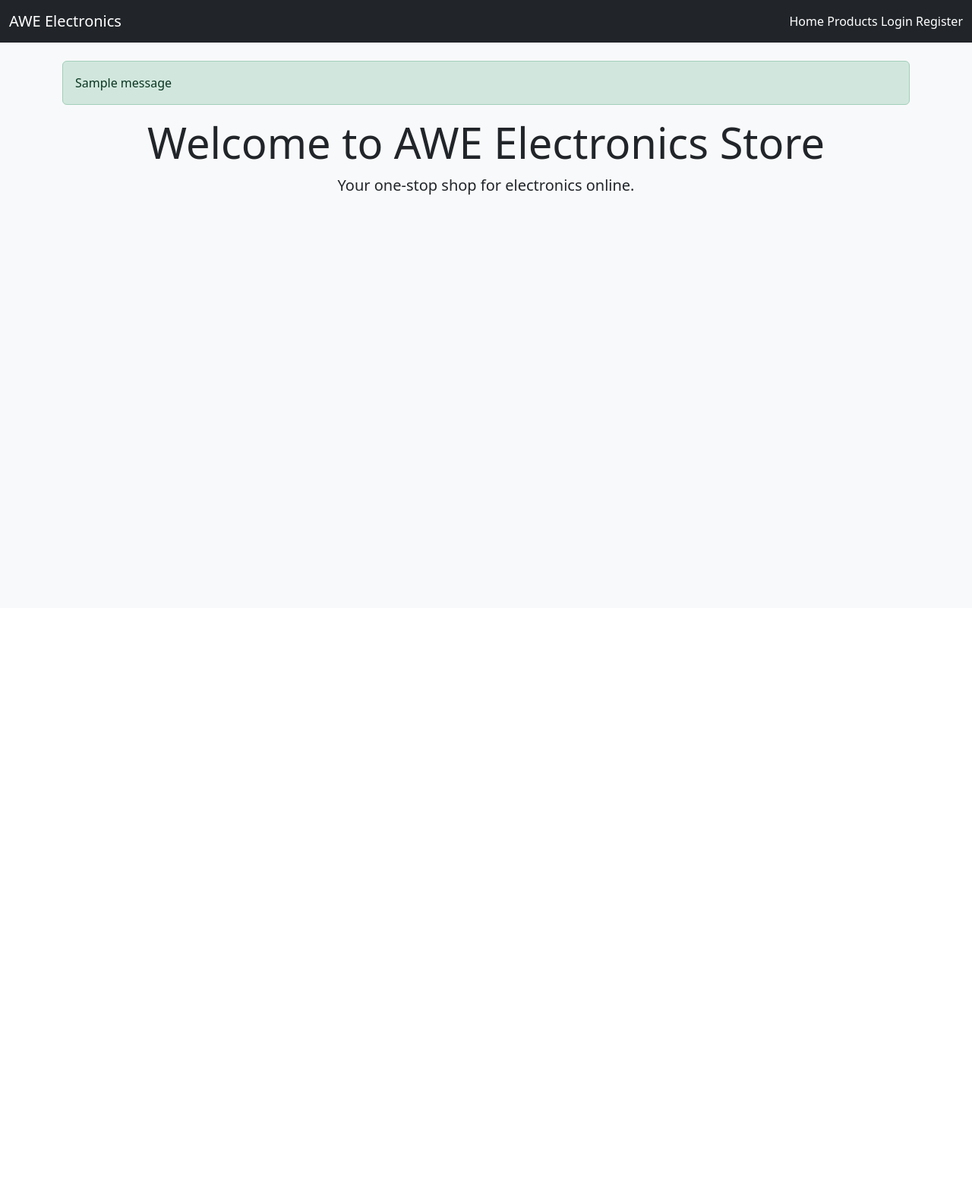
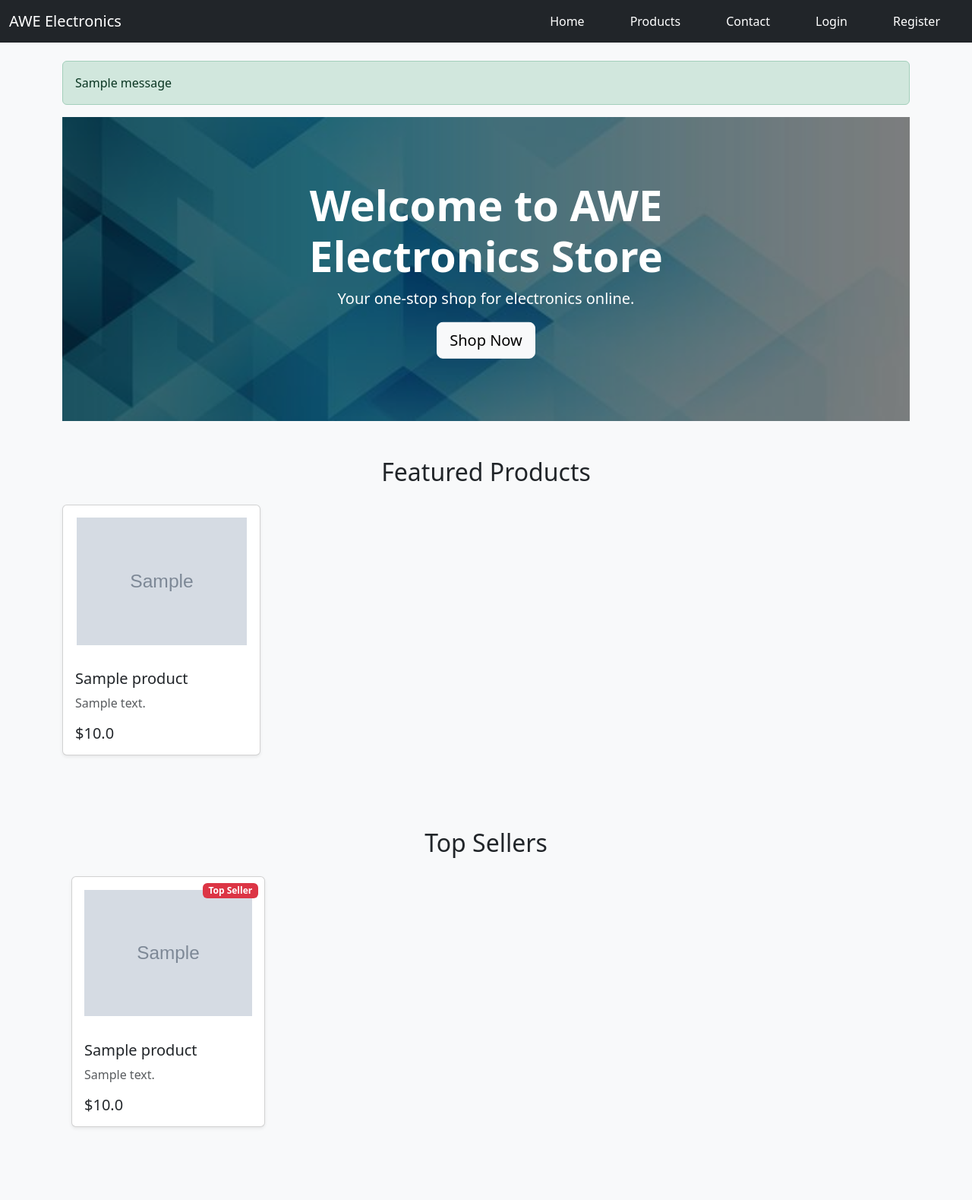
Before and after one commit to Siam344/online-electronics-store, a Flask app: page / in a window 1280 px wide. Shown: the whole page at 76% size. Before the commit the page ends 256 px from the top, so only its background shows below. Run offline with Flask 3, Linux system fonts and the light colour scheme; tables that the repository leaves empty hold one stand-in row (values such as "Sample post"); grey boxes marked "Sample" are stand-in pictures; one stand-in notice (Sample message) is shown.

Commit message:
Frontend Enhancements

```diff
--- a/online-electronics-store/app/routes.py
+++ b/online-electronics-store/app/routes.py
@@ -1,19 +1,11 @@
 from flask import Blueprint, render_template, redirect, url_for, request, flash, session
 from flask_login import login_user, logout_user, login_required, current_user
 from werkzeug.security import generate_password_hash, check_password_hash
+from datetime import datetime
 from app import db
-from app.models import User, Product, Cart, Order
-from flask import Blueprint, render_template, request
-from app.models import Product
-from app.models import User, Product, Cart, Order, Delivery
-
+from app.models import User, Product, Cart, Order, Delivery, ContactMessage
 
 main = Blueprint('main', __name__)
-
-
-@main.route('/')
-def index():
-    return render_template('index.html')
 
 @main.route('/register', methods=['GET', 'POST'])
 def register():
@@ -166,3 +158,44 @@ def process_checkout():
     db.session.commit()
     flash("Order placed successfully!")
     return redirect(url_for('main.index'))  # ✅ This route exists in your code
+
+@main.route('/contact', methods=['GET', 'POST'])
+def contact():
+    if request.method == 'POST':
+        message = ContactMessage(
+            name=request.form['name'],
+            email=request.form['email'],
+            subject=request.form['subject'],
+            message=request.form['message']
+        )
+        db.session.add(message)
+        db.session.commit()
+        flash('Your message has been sent successfully!', 'success')
+        return redirect(url_for('main.contact'))
+    return render_template('contact.html')
+
+@main.route('/')
+def index():
+    # Get featured products (newest products)
+    featured_products = Product.query.order_by(Product.id.desc()).limit(4).all()
+
+    # Get top sellers (most ordered products)
+    top_sellers = db.session.query(Product, db.func.count(Order.id).label('order_count'))\
+    .join(Order)\
+    .group_by(Product.id)\
+    .order_by(db.text('order_count DESC'))\
+    .limit(4)\
+    .all()
+    top_sellers = [product for product, _ in top_sellers]
+
+    return render_template('index.html',
+                           featured_products=featured_products,
+                           top_sellers=top_sellers)
+
+@main.route('/admin/messages')
+@login_required
+def admin_messages():
+    if current_user.role != 'owner':
+        return redirect(url_for('main.dashboard'))
+    messages = ContactMessage.query.order_by(ContactMessage.created_at.desc()).all()
+    return render_template('admin_messages.html', messages=messages)
--- a/online-electronics-store/app/templates/base.html
+++ b/online-electronics-store/app/templates/base.html
@@ -7,64 +7,68 @@
       href="https://cdn.jsdelivr.net/npm/bootstrap@5.3.3/dist/css/bootstrap.min.css"
       rel="stylesheet"
     />
+    <style>
+      .hero-banner {
+        position: relative;
+        overflow: hidden;
+      }
+
+      .hero-banner::before {
+        content: '';
+        position: absolute;
+        top: 0;
+        left: 0;
+        right: 0;
+        bottom: 0;
+        background: rgba(0,0,0,0.5);
+      }
+
+      .nav-link {
+        margin: 0 15px;  /* Add horizontal spacing */
+        padding: 8px 15px;  /* Add padding inside each link */
+        border-radius: 5px;  /* Optional: rounded corners */
+        transition: background-color 0.3s;  /* Optional: smooth hover effect */
+      }
+
+      .nav-link:hover {
+        background-color: rgba(255,255,255,0.1);  /* Optional: subtle hover effect */
+      }
+    </style>
   </head>
   <body class="bg-light">
     <nav class="navbar navbar-expand-lg navbar-dark bg-dark mb-4">
       <div class="container-fluid">
-        <a class="navbar-brand" href="{{ url_for('main.index') }}"
-          >AWE Electronics</a
-        >
-        <div>
-          <a
-            class="nav-link d-inline text-white"
-            href="{{ url_for('main.index') }}"
-            >Home</a
-          >
-          <a
-            class="nav-link d-inline text-white"
-            href="{{ url_for('main.product_list') }}"
-            >Products</a
-          >
-          {% if current_user.is_authenticated %} {% if current_user.role ==
-          'owner' %}
-          <a
-            class="nav-link d-inline text-white"
-            href="{{ url_for('main.admin_dashboard') }}"
-            >Dashboard</a
-          >
+        <a class="navbar-brand" href="{{ url_for('main.index') }}">AWE Electronics</a>
+        <div class="d-flex align-items-center">
+          <a class="nav-link d-inline text-white" href="{{ url_for('main.index') }}">Home</a>
+          <a class="nav-link d-inline text-white" href="{{ url_for('main.product_list') }}">Products</a>
+          <a class="nav-link d-inline text-white" href="{{ url_for('main.contact') }}">Contact</a>
+
+          {% if current_user.is_authenticated %}
+            {% if current_user.role == 'owner' %}
+              <a class="nav-link d-inline text-white" href="{{ url_for('main.admin_dashboard') }}">Dashboard</a>
+              <a class="nav-link d-inline text-white" href="{{ url_for('main.admin_messages') }}">Messages</a>
+            {% else %}
+              <a class="nav-link d-inline text-white" href="{{ url_for('main.cart') }}">Cart</a>
+            {% endif %}
+            <a class="nav-link d-inline text-white" href="{{ url_for('main.logout') }}">Logout</a>
           {% else %}
-          <a
-            class="nav-link d-inline text-white"
-            href="{{ url_for('main.cart') }}"
-            >Cart</a
-          >
-          {% endif %}
-          <a
-            class="nav-link d-inline text-white"
-            href="{{ url_for('main.logout') }}"
-            >Logout</a
-          >
-          {% else %}
-          <a
-            class="nav-link d-inline text-white"
-            href="{{ url_for('main.login') }}"
-            >Login</a
-          >
-          <a
-            class="nav-link d-inline text-white"
-            href="{{ url_for('main.register') }}"
-            >Register</a
-          >
+            <a class="nav-link d-inline text-white" href="{{ url_for('main.login') }}">Login</a>
+            <a class="nav-link d-inline text-white" href="{{ url_for('main.register') }}">Register</a>
           {% endif %}
         </div>
       </div>
     </nav>
 
     <div class="container">
-      {% with messages = get_flashed_messages(with_categories=true) %} {% if
-      messages %} {% for category, message in messages %}
-      <div class="alert alert-{{ category }}">{{ message }}</div>
-      {% endfor %} {% endif %} {% endwith %} {% block content %}{% endblock %}
+      {% with messages = get_flashed_messages(with_categories=true) %}
+        {% if messages %}
+          {% for category, message in messages %}
+            <div class="alert alert-{{ category }}">{{ message }}</div>
+          {% endfor %}
+        {% endif %}
+      {% endwith %}
+      {% block content %}{% endblock %}
     </div>
   </body>
 </html>
--- a/online-electronics-store/app/templates/index.html
+++ b/online-electronics-store/app/templates/index.html
@@ -1,6 +1,63 @@
-{% extends "base.html" %} {% block content %}
-<div class="text-center">
-  <h1 class="display-4">Welcome to AWE Electronics Store</h1>
-  <p class="lead">Your one-stop shop for electronics online.</p>
+{% extends "base.html" %}
+{% block content %}
+<!-- Hero Banner -->
+<div class="hero-banner mb-5">
+  <img src="{{ url_for('static', filename='Products/banner.jpg') }}" class="w-100" style="height: 400px; object-fit: cover;" alt="AWE Electronics Banner">
+  <div class="position-absolute top-50 start-50 translate-middle text-center text-white">
+    <h1 class="display-4 fw-bold">Welcome to AWE Electronics Store</h1>
+    <p class="lead">Your one-stop shop for electronics online.</p>
+    <a href="{{ url_for('main.product_list') }}" class="btn btn-light btn-lg">Shop Now</a>
+  </div>
 </div>
+
+<!-- Featured Products -->
+<section class="mb-5">
+  <h2 class="text-center mb-4">Featured Products</h2>
+  <div class="row row-cols-1 row-cols-md-4 g-4">
+    {% for product in featured_products %}
+    <div class="col">
+      <div class="card h-100 shadow-sm">
+        <img src="{{ product.image_url }}" class="card-img-top p-3" style="height: 200px; object-fit: contain;" alt="{{ product.name }}">
+        <div class="card-body">
+          <h5 class="card-title">{{ product.name }}</h5>
+          <p class="card-text text-muted">{{ product.description }}</p>
+          <div class="d-flex justify-content-between align-items-center">
+            <span class="h5 mb-0">${{ product.price }}</span>
+            {% if current_user.is_authenticated and current_user.role == 'customer' %}
+            <a href="{{ url_for('main.add_to_cart', product_id=product.id) }}" class="btn btn-primary">Add to Cart</a>
+            {% endif %}
+          </div>
+        </div>
+      </div>
+    </div>
+    {% endfor %}
+  </div>
+</section>
+
+<!-- Top Sellers -->
+<section class="mb-5 bg-light py-5">
+  <div class="container">
+    <h2 class="text-center mb-4">Top Sellers</h2>
+    <div class="row row-cols-1 row-cols-md-4 g-4">
+      {% for product in top_sellers %}
+      <div class="col">
+        <div class="card h-100 shadow-sm">
+          <div class="badge bg-danger position-absolute top-0 end-0 m-2">Top Seller</div>
+          <img src="{{ product.image_url }}" class="card-img-top p-3" style="height: 200px; object-fit: contain;" alt="{{ product.name }}">
+          <div class="card-body">
+            <h5 class="card-title">{{ product.name }}</h5>
+            <p class="card-text text-muted">{{ product.description }}</p>
+            <div class="d-flex justify-content-between align-items-center">
+              <span class="h5 mb-0">${{ product.price }}</span>
+              {% if current_user.is_authenticated and current_user.role == 'customer' %}
+              <a href="{{ url_for('main.add_to_cart', product_id=product.id) }}" class="btn btn-primary">Add to Cart</a>
+              {% endif %}
+            </div>
+          </div>
+        </div>
+      </div>
+      {% endfor %}
+    </div>
+  </div>
+</section>
 {% endblock %}
```
Also changed, not shown: online-electronics-store/app/__init__.py (+0 -12 lines), online-electronics-store/app/models.py (+10 -0 lines), online-electronics-store/app/templates/admin_messages.html (added, +38 -0 lines), online-electronics-store/app/templates/contact.html (added, +48 -0 lines), online-electronics-store/app/static/Products/banner.jpg (added).
